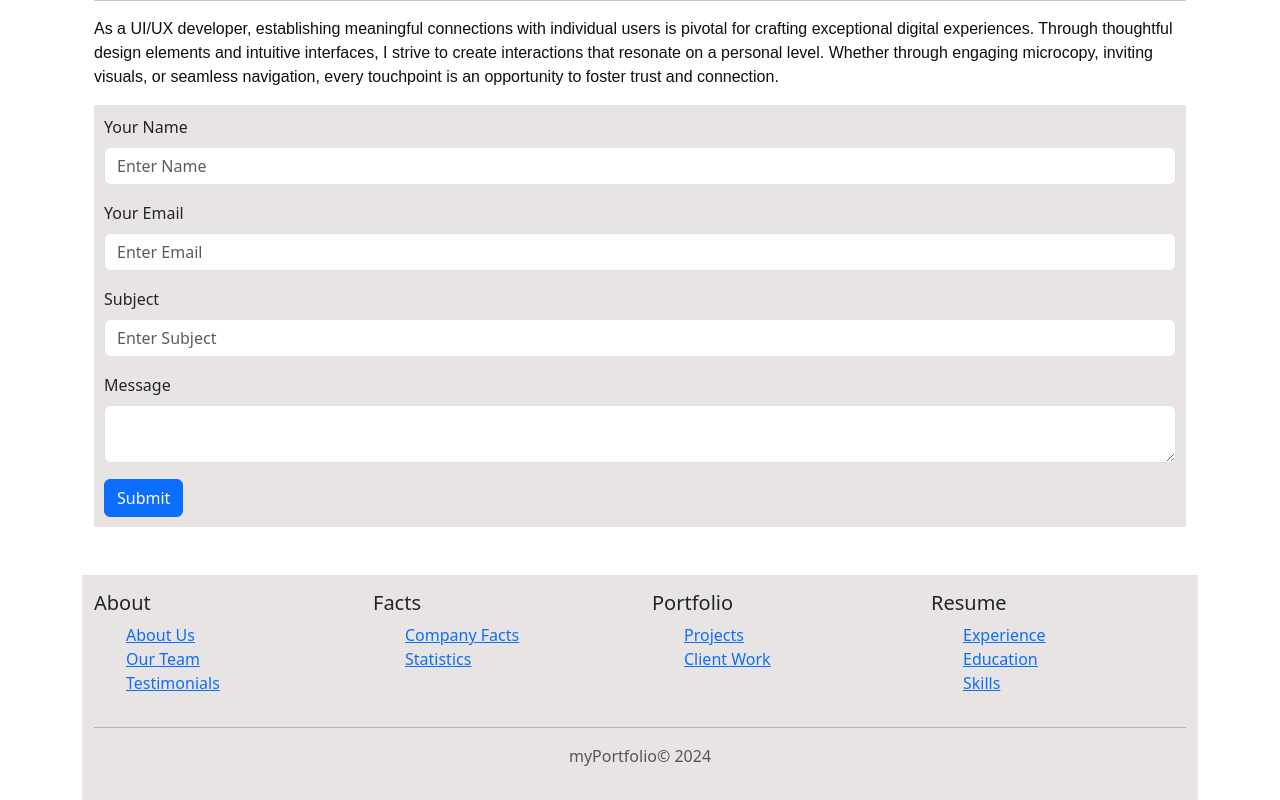
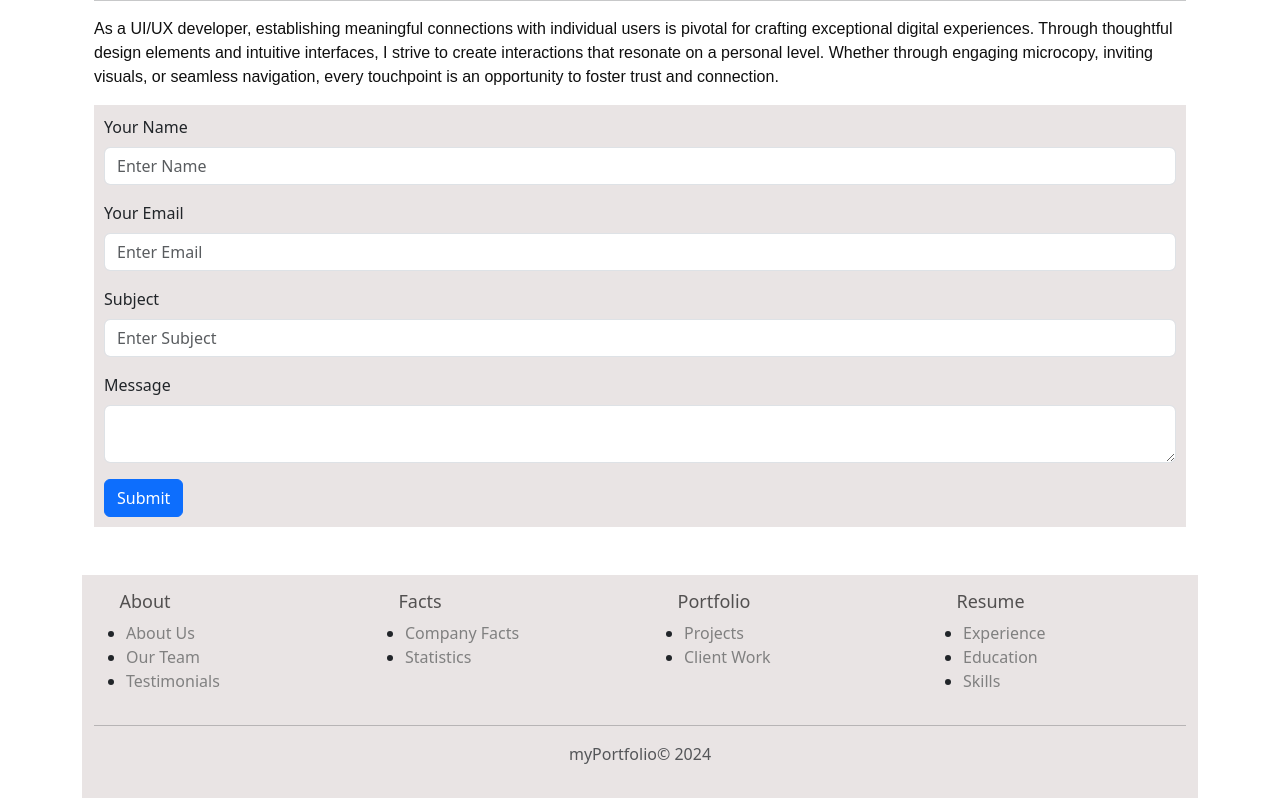
Before and after one commit to kanan-logiciel/my-portfolio-react, a React (Create React App) app: page / in a window 1280 px wide. Shown: the part 4594-5394 px from the top of the page. Built offline with nearby package versions, Linux system fonts and the light colour scheme.

Commit message:
chnages created

```diff
--- a/src/components/Footer/index.css
+++ b/src/components/Footer/index.css
@@ -1,12 +1,15 @@
 .main-content {
-  background-color:rgb(233, 228, 228);
+  background-color: rgb(233, 228, 228);
 }
 
-.list-parts li{
+.list-parts li a {
   list-style-type: none;
   text-decoration: none;
+  color: grey;
 }
 
-/* .list-parts li {
-  text-decoration: under;
-} */
+.footer-content h5 {
+  font-size: 18px;
+  margin-left: 10%;
+  color: rgb(82, 80, 80);
+}
--- a/src/components/Footer/index.js
+++ b/src/components/Footer/index.js
@@ -1,54 +1,76 @@
-import React from 'react';
+import React from "react";
 
 import "./index.css";
 
-import { Container, Row, Col } from 'react-bootstrap';
+import { Container, Row, Col } from "react-bootstrap";
 
 const Footer = () => {
   return (
     <footer className="footer mt-auto py-3 main-content">
       <Container>
-        <Row>
+        <Row className="footer-content">
           <Col md={3}>
             <h5>About</h5>
             <ul className="list-parts">
-              <li><a href="1">About Us</a></li>
-              <li><a href="2">Our Team</a></li>
-              <li><a href="2">Testimonials</a></li>
+              <li>
+                <a href="#">About Us</a>
+              </li>
+              <li>
+                <a href="#">Our Team</a>
+              </li>
+              <li>
+                <a href="#">Testimonials</a>
+              </li>
             </ul>
           </Col>
           <Col md={3}>
             <h5>Facts</h5>
             <ul className="list-parts">
-              <li><a href="1">Company Facts</a></li>
-              <li><a href="1">Statistics</a></li>
+              <li>
+                <a href="#">Company Facts</a>
+              </li>
+              <li>
+                <a href="#">Statistics</a>
+              </li>
             </ul>
           </Col>
           <Col md={3}>
             <h5>Portfolio</h5>
             <ul className="list-parts">
-              <li><a href="1">Projects</a></li>
-              <li><a href="1">Client Work</a></li>
+              <li>
+                <a href="#">Projects</a>
+              </li>
+              <li>
+                <a href="#">Client Work</a>
+              </li>
             </ul>
           </Col>
           <Col md={3}>
             <h5>Resume</h5>
             <ul className="list-parts">
-              <li><a href="1">Experience</a></li>
-              <li><a href="1">Education</a></li>
-              <li><a href="1">Skills</a></li>
+              <li>
+                <a href="#">Experience</a>
+              </li>
+              <li>
+                <a href="#">Education</a>
+              </li>
+              <li>
+                <a href="#">Skills</a>
+              </li>
             </ul>
           </Col>
         </Row>
         <hr />
         <Row>
           <Col>
-            <p className="text-muted text-center">myPortfolio&copy; {new Date().getFullYear()}</p>
+            <p className="text-muted text-center">
+              myPortfolio&copy; {new Date().getFullYear()}
+            </p>
           </Col>
         </Row>
       </Container>
     </footer>
   );
-}
+};
 
 export default Footer;
```
